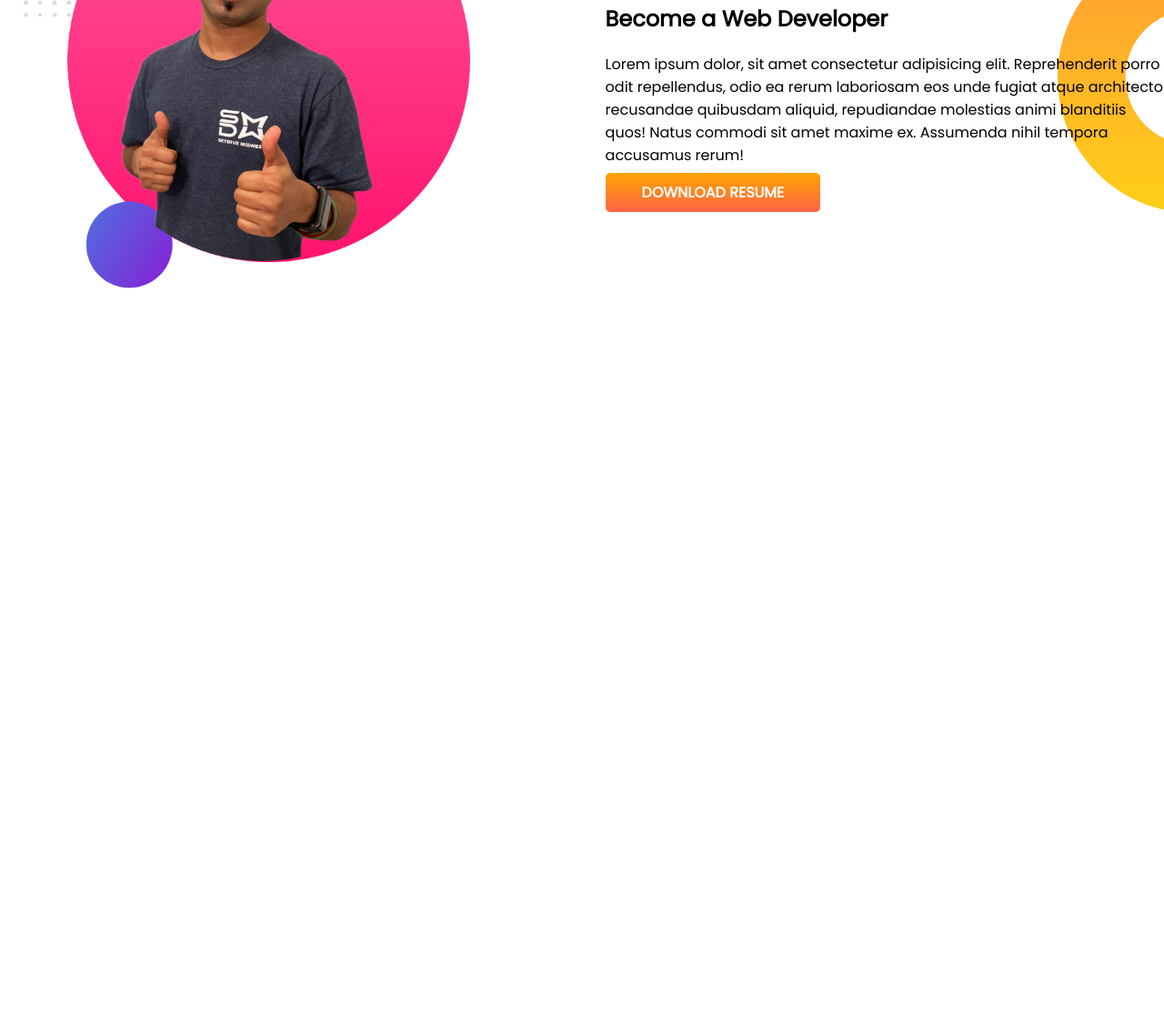
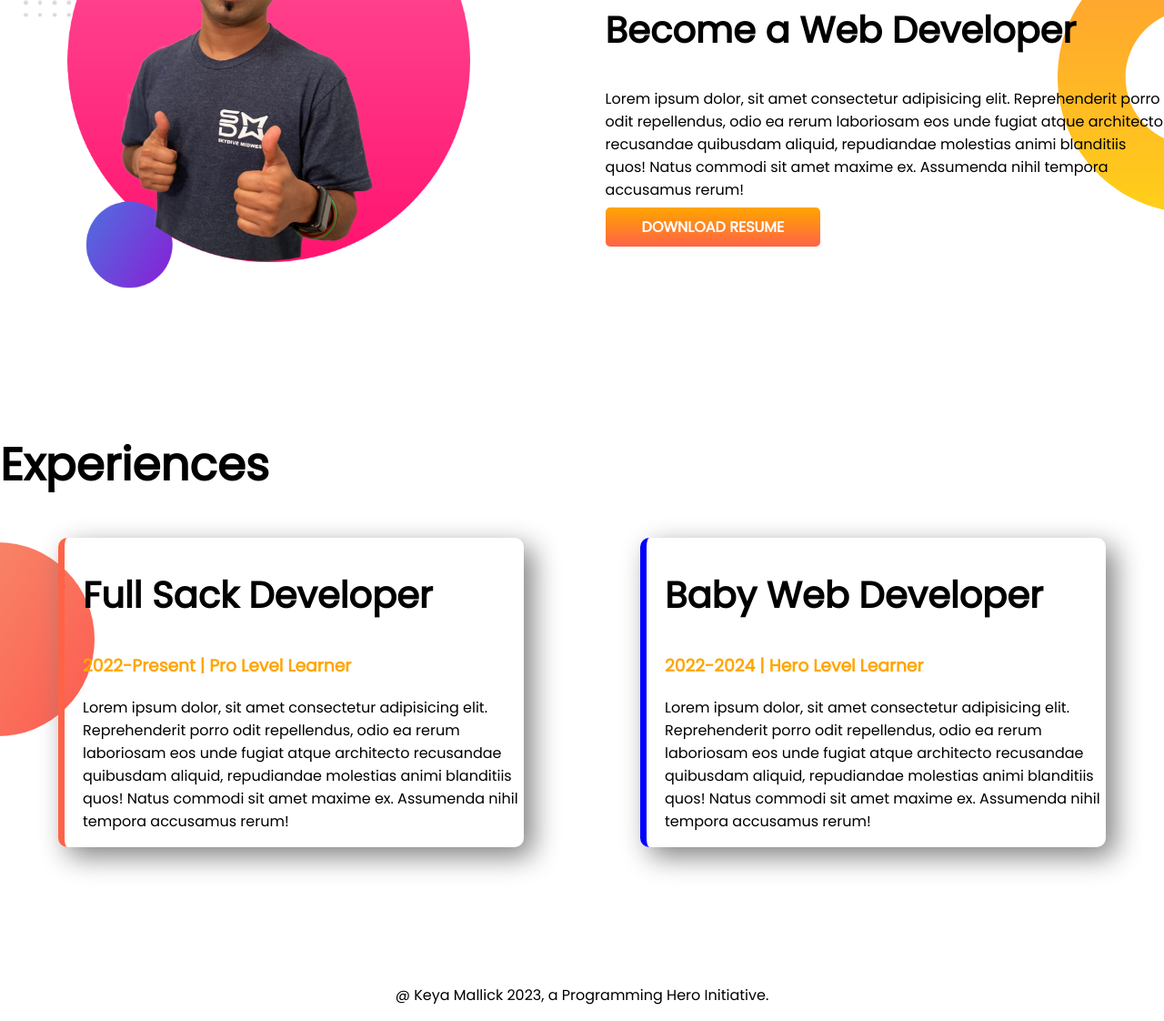
Before and after one commit to BoboMallick/developer-portfolio, a plain HTML site: page index.html in a window 1280 px wide. Shown: the part 800-1922 px from the top of the page at 91% size. Before the commit the page ends 1274 px from the top, so only its background shows below. Drawn offline with Linux system fonts and the light colour scheme.

Commit message:
styled border and added footer

```diff
--- a/index.html
+++ b/index.html
@@ -11,7 +11,7 @@
     <link rel="stylesheet" href="style.css">
 </head>
 <body>
-   <section class="top-banner">
+   <section class="top-banner flexible-container">
     <div class="half-width">
         <h1>Welcome To</h1>
         <h1><span class="or-color">Keya Mallick</span> World</h1>
@@ -25,7 +25,7 @@
     </div>
    </section>
 
-   <section class="dream-big">
+   <section class="dream-big flexible-container">
     <div class="half-width">
         <img src="images/jhankar2.png" alt="">
     </div>
@@ -36,7 +36,32 @@
         <p>Lorem ipsum dolor, sit amet consectetur adipisicing elit. Reprehenderit porro odit repellendus, odio ea rerum laboriosam eos unde fugiat atque architecto recusandae quibusdam aliquid, repudiandae molestias animi blanditiis quos! Natus commodi sit amet maxime ex. Assumenda nihil tempora accusamus rerum!</p>
         <a class="link-button" target="_blank" href="https://www.linkedin.com/in/keya-m-7198b91ba">DOWNLOAD RESUME</a>
     </div>
+   </section>
 
+   <section class="experience-area">
+    <h1>Experiences</h1>
+
+    <div class="flexible-container">
+        <div id="full-stack-dev" class="experience-item">
+            <h2>Full Sack Developer</h2>
+            <h3 class="or-color">2022-Present | Pro Level Learner</h3>
+            <p>
+                Lorem ipsum dolor, sit amet consectetur adipisicing elit. Reprehenderit porro odit repellendus, odio ea rerum laboriosam eos unde fugiat atque architecto recusandae quibusdam aliquid, repudiandae molestias animi blanditiis quos! Natus commodi sit amet maxime ex. Assumenda nihil tempora accusamus rerum!
+            </p>
+        </div>
+
+        <div id="baby-wev-dev" class="experience-item">
+            <h2>Baby Web Developer</h2>
+            <h3 class="or-color">2022-2024 | Hero Level Learner</h3>
+            <p>
+                Lorem ipsum dolor, sit amet consectetur adipisicing elit. Reprehenderit porro odit repellendus, odio ea rerum laboriosam eos unde fugiat atque architecto recusandae quibusdam aliquid, repudiandae molestias animi blanditiis quos! Natus commodi sit amet maxime ex. Assumenda nihil tempora accusamus rerum!
+            </p>
+        </div>
+    </div>
    </section>
 </body>
+
+<footer>
+    <p>@ Keya Mallick 2023, a Programming Hero Initiative.</p>
+</footer>
 </html>
--- a/style.css
+++ b/style.css
@@ -5,11 +5,14 @@ body{
 h1{
     font-size:50px;
 }
+h2{
+    font-size: 40px;
+}
 
 .or-color{
     color:orange;
 }
-section{
+.flexible-container{
     display: flex;
     margin-bottom:150px;
 }
@@ -39,3 +42,30 @@ section{
     background-repeat: no-repeat;
     background-position:right;
 }
+
+.experience-item{
+    width:40%;
+    margin-left: 5%;
+    margin-right: 5%;
+    padding-left: 20px;
+    box-shadow: 10px 10px 30px gray;
+    border-radius: 10px;
+
+}
+.experience-area{
+    background-image:url(images/exp-bg.png);
+    background-repeat:no-repeat;
+    background-position:left;
+}
+
+#full-stack-dev{
+    border-left: 7px solid tomato;
+}
+
+#baby-wev-dev{
+    border-left: 7px solid blue;
+}
+
+footer p{
+    text-align: center;
+}
```
